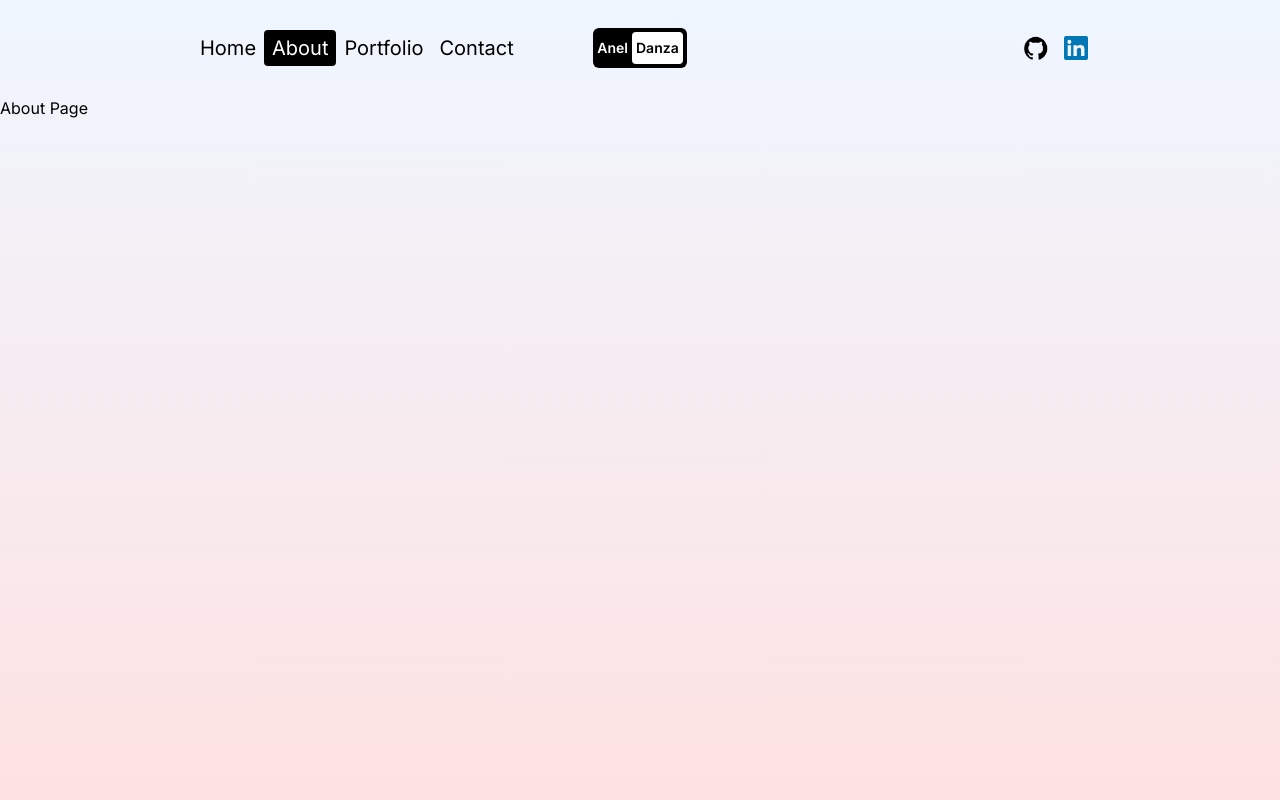
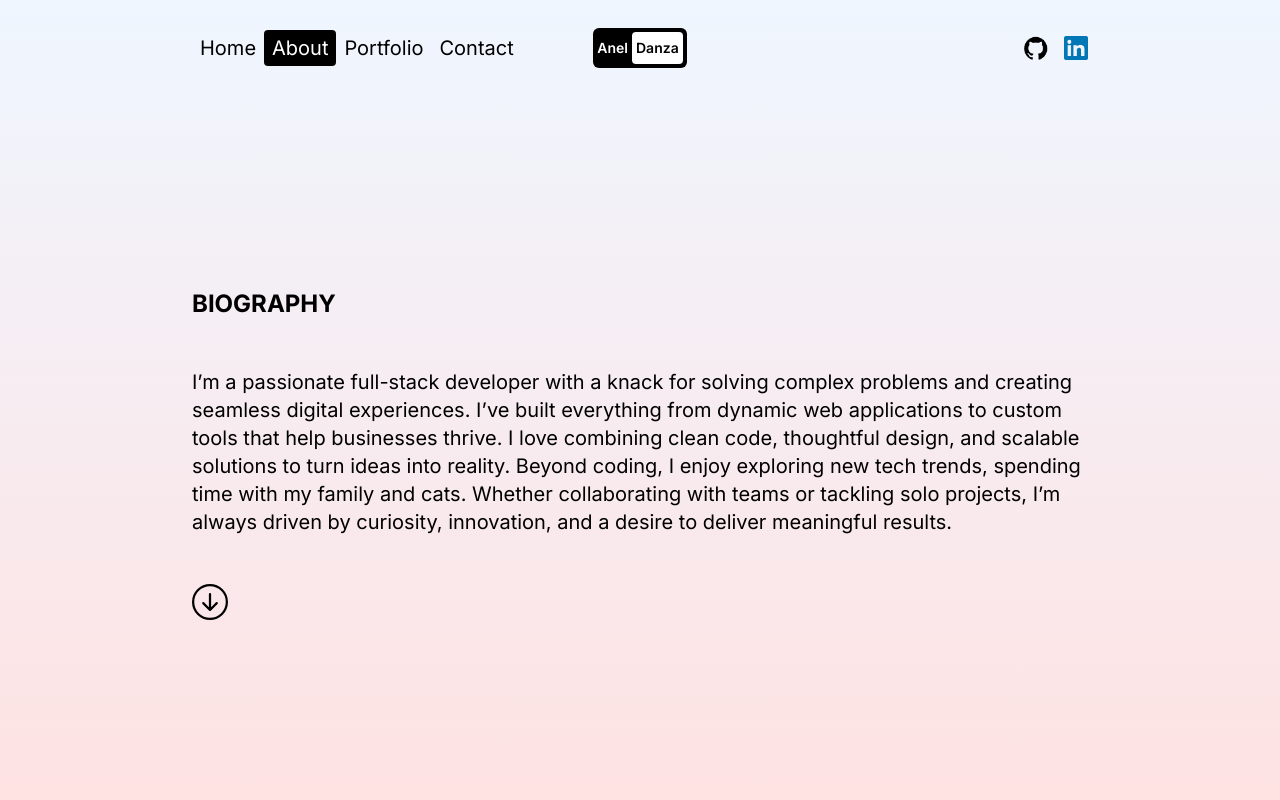
Before and after one commit to safak/next-animated-portfolio, a Next.js app: page /about in a window 1280 px wide. Shown: the top 800 px of the page. Built offline with nearby package versions, Linux system fonts and the light colour scheme.

Commit message:
fill out biography section in about me page

```diff
--- a/package.json
+++ b/package.json
@@ -12,7 +12,8 @@
     "motion": "^11.16.0",
     "next": "14.1.0",
     "react": "18",
-    "react-dom": "18"
+    "react-dom": "18",
+    "react-icons": "^5.4.0"
   },
   "devDependencies": {
     "autoprefixer": "10.0.1",
--- a/src/app/about/page.jsx
+++ b/src/app/about/page.jsx
@@ -1,6 +1,7 @@
 "use client";
 
 import { motion } from "motion/react";
+import { BsArrowDownCircle } from "react-icons/bs";
 
 const AboutPage = () => {
   return (
@@ -10,7 +11,36 @@ const AboutPage = () => {
       animate={{ y: 0 }}
       transition={{ duration: 1 }}
     >
-      About Page
+      <div>
+        {/* TEXT CONTAINER  */}
+        <div className="sm:p-8 md:p-12 lg:p-20 xl:p-48 p-4 flex flex-col gap-24 md:gap-32 lg:gap-48 xl:gap-64">
+          {/* BIOGRAPHY  */}
+          <div className="flex flex-col gap-12 justify-center">
+            <h1 className="font-bold text-2xl">BIOGRAPHY</h1>
+
+            <p className="text-xl">
+              I’m a passionate full-stack developer with a knack for solving
+              complex problems and creating seamless digital experiences. I’ve
+              built everything from dynamic web applications to custom tools
+              that help businesses thrive. I love combining clean code,
+              thoughtful design, and scalable solutions to turn ideas into
+              reality. Beyond coding, I enjoy exploring new tech trends,
+              spending time with my family and cats. Whether collaborating with
+              teams or tackling solo projects, I’m always driven by curiosity,
+              innovation, and a desire to deliver meaningful results.
+            </p>
+
+            <BsArrowDownCircle className="text-4xl" />
+          </div>
+          {/* SKILLS  */}
+          <div>SKILLS</div>
+          {/* EXPERIENCE  */}
+          <div>EXPERIENCE</div>
+        </div>
+
+        {/* SVG CONTAINER  */}
+        <div className="hidden"></div>
+      </div>
     </motion.div>
   );
 };
```
Also changed, not shown: 1 other file (tests, documents, lock files or other folders).
